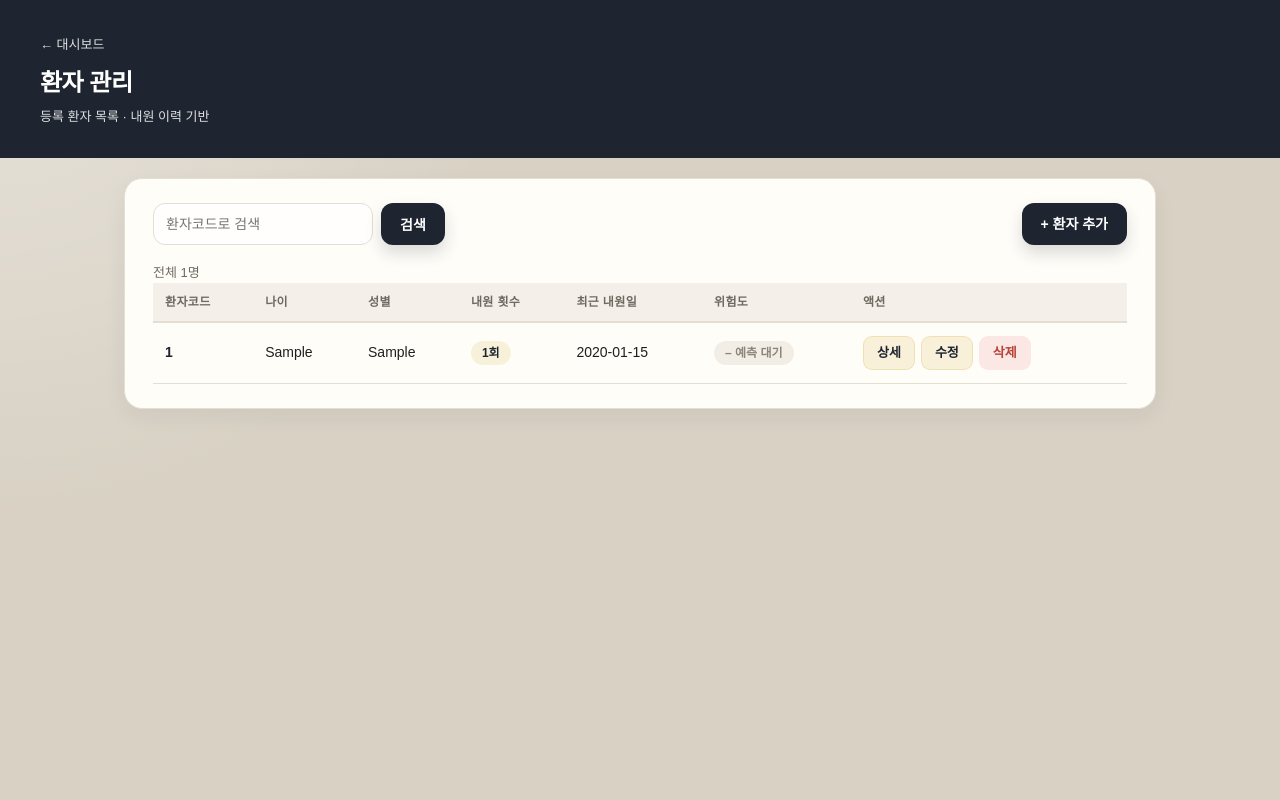
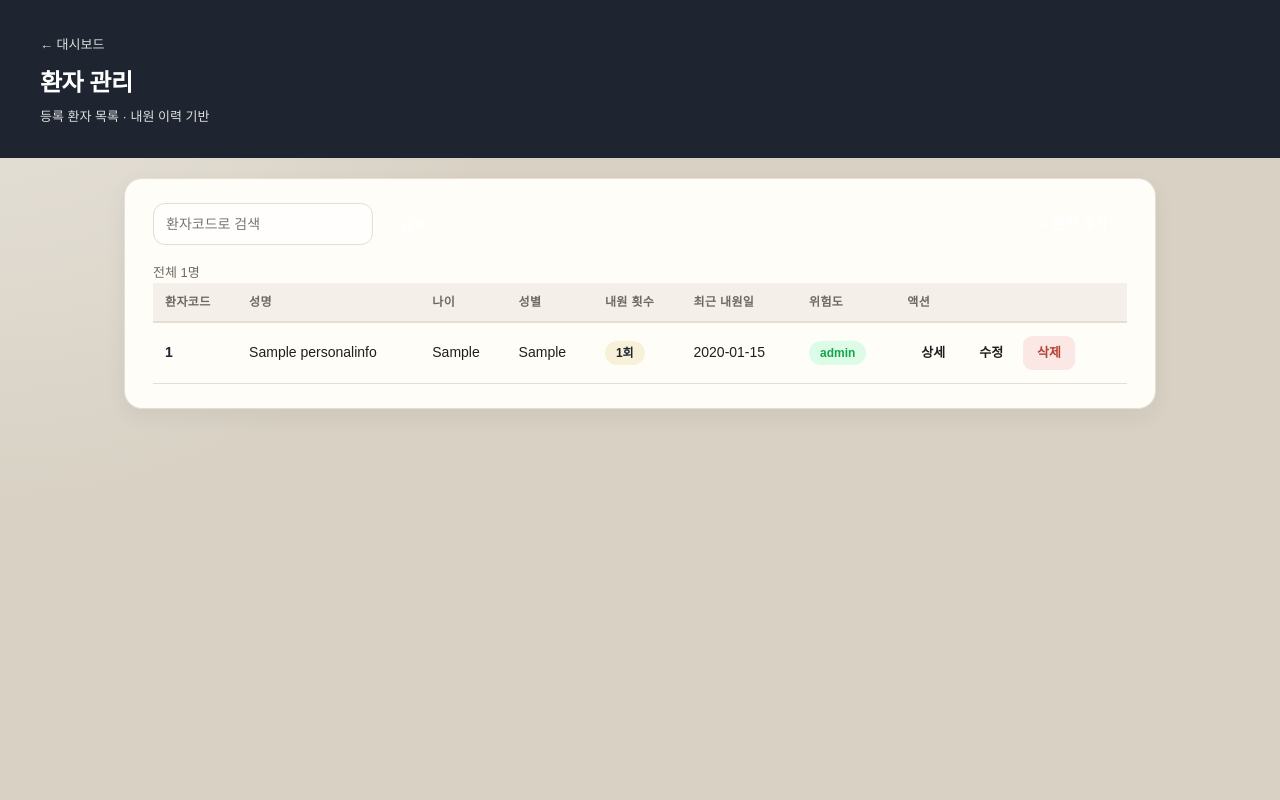
Before and after one commit to Yun-sooyong/recare-dm, a Django app: page /patients/ in a window 1280 px wide. Run offline with Django 5.2, Linux system fonts and the light colour scheme; tables that the repository leaves empty hold one stand-in row (values such as "Sample post").

Commit message:
환자관리 수정
환자 관리 리스트에서 이름 나오게 수정
환자 관리 리스트에서 위험도 예측 나오게 수정

```diff
--- a/recareDMD/patients/models.py
+++ b/recareDMD/patients/models.py
@@ -34,7 +34,7 @@ MEDICATION_CHOICES = [
 
 class PersonalInfo(models.Model):
     patient_nbr = models.BigIntegerField(unique=True)
-
+    patient_name = models.CharField(max_length=100, blank=True)
     created_at = models.DateTimeField(auto_now_add=True)
     updated_at = models.DateTimeField(auto_now=True)
 
--- a/recareDMD/patients/templates/patients/patient_list.html
+++ b/recareDMD/patients/templates/patients/patient_list.html
@@ -29,7 +29,7 @@ TODO: base.html 완성 시 extends + block content 로 전환.
           <button class="btn btn-purple" type="submit">검색</button>
           {% if q %}<a class="btn btn-ghost" href="{% url 'patients:patient_list' %}">초기화</a>{% endif %}
         </form>
-        <a class="btn btn-purple" href="{% url 'patients:patient_create' %}">+ 환자 추가</a>
+        <a class="btn btn-purple" href="{% url 'prediction:prediction_page' %}">+ 환자 추가</a>
       </div>
 
       <div class="total-count">전체 {{ total }}명{% if q %} · "{{ q }}" 검색 결과{% endif %}</div>
@@ -38,6 +38,7 @@ TODO: base.html 완성 시 extends + block content 로 전환.
         <thead>
           <tr>
             <th>환자코드</th>
+            <th>성명</th>
             <th>나이</th>
             <th>성별</th>
             <th>내원 횟수</th>
@@ -52,11 +53,12 @@ TODO: base.html 완성 시 extends + block content 로 전환.
             <td>
               <a class="patient-code" href="{% url 'patients:patient_detail' p.pk %}">{{ p.patient_nbr }}</a>
             </td>
+            <td>{{ p.patient_name|default:"-" }}</td>
             <td>{{ p.latest_age|default:"–" }}</td>
             <td>{{ p.latest_gender|default:"–" }}</td>
             <td><span class="visit-badge">{{ p.n_visits }}회</span></td>
             <td>{{ p.last_visit|date:"Y-m-d"|default:"–" }}</td>
-            <td><span class="risk-pending">– 예측 대기</span></td>
+            <td><span class="risk-{% if p.risk_level == '고위험' %}high{% elif p.risk_level == '중위험' %}medium{% else %}low{% endif %}">{{ p.risk_level }}</span></td>
             <td>
               <div class="row-actions">
                 <a class="btn btn-ghost btn-sm" href="{% url 'patients:patient_detail' p.pk %}">상세</a>
--- a/recareDMD/patients/views.py
+++ b/recareDMD/patients/views.py
@@ -1,10 +1,11 @@
+from analysis.models import ShapResult
 from django.core.paginator import Paginator
 from django.db.models import Count, Max, OuterRef, Subquery
 from django.shortcuts import get_object_or_404, redirect, render
 
-from analysis.models import ShapResult
+from patients.models import MEDICATION_FIELDS, PersonalInfo, PredictionData
+
 from .forms import PatientForm
-from .models import MEDICATION_FIELDS, PersonalInfo, PredictionData
 from .preprocessing import group_by_icd9
 
 PAGE_SIZE = 20
@@ -21,6 +22,8 @@ def patient_list(request):
         last_visit=Max("predictions__visit_date"),
         latest_age=Subquery(latest.values("age")[:1]),
         latest_gender=Subquery(latest.values("gender")[:1]),
+        risk_level=Subquery(latest.values('risk_level')[:1]),
+        # latest_name=Subquery(latest.values('patient_name')[:1]),
     ).order_by("patient_nbr")
 
     if q:
--- a/recareDMD/static/css/patients.css
+++ b/recareDMD/static/css/patients.css
@@ -1,25 +1,25 @@
 :root {
-  --bg-main: #D8D1C4;
-  --bg-app: #F6F3EC;
-  --bg-card: #FFFDF8;
-  --bg-soft: #F2EEE6;
+  --bg-main: #d8d1c4;
+  --bg-app: #f6f3ec;
+  --bg-card: #fffdf8;
+  --bg-soft: #f2eee6;
 
-  --main-color: #1E2530;
+  --main-color: #1e2530;
   --main-color-2: #273241;
-  --point-color: #D9B84F;
+  --point-color: #d9b84f;
 
-  --safe-color: #8FA99B;
-  --warning-color: #D9B84F;
-  --danger-color: #D96B5F;
+  --safe-color: #8fa99b;
+  --warning-color: #d9b84f;
+  --danger-color: #d96b5f;
 
-  --text-main: #1F1F1F;
-  --text-sub: #6F6A61;
-  --text-muted: #8B857B;
+  --text-main: #1f1f1f;
+  --text-sub: #6f6a61;
+  --text-muted: #8b857b;
 
-  --border-color: #E4DED3;
-  --border-strong: #D6CCBF;
+  --border-color: #e4ded3;
+  --border-strong: #d6ccbf;
 
-  --white: #FFFFFF;
+  --white: #ffffff;
   --shadow-soft: 0 10px 30px rgba(30, 37, 48, 0.08);
   --shadow-card: 0 8px 22px rgba(30, 37, 48, 0.06);
 
@@ -28,21 +28,27 @@
   --radius-sm: 12px;
   --radius-pill: 999px;
 
-  --danger-bg: #FBE7E3;
-  --danger-text: #B64238;
-  --middle-bg: #F8EBC2;
-  --middle-text: #9A6E00;
-  --normal-bg: #E4ECE7;
-  --normal-text: #4F7766;
+  --danger-bg: #fbe7e3;
+  --danger-text: #b64238;
+  --middle-bg: #f8ebc2;
+  --middle-text: #9a6e00;
+  --normal-bg: #e4ece7;
+  --normal-text: #4f7766;
 }
 
-* { box-sizing: border-box; }
+* {
+  box-sizing: border-box;
+}
 
 body {
   margin: 0;
   min-height: 100vh;
   background:
-    radial-gradient(circle at top left, rgba(255,255,255,0.38), transparent 34%),
+    radial-gradient(
+      circle at top left,
+      rgba(255, 255, 255, 0.38),
+      transparent 34%
+    ),
     var(--bg-main);
   color: var(--text-main);
   font-family: "Pretendard", "Noto Sans KR", "Malgun Gothic", Arial, sans-serif;
@@ -158,24 +175,43 @@ body {
 }
 
 .btn-purple {
-  background: var(--main-color);
-  color: var(--white);
-  box-shadow: 0 8px 16px rgba(30, 37, 48, 0.16);
+  background: var(--purple-700);
+  color: #fff;
 }
-.btn-purple:hover { background: #141A22; transform: translateY(-1px); }
+.btn-purple:hover {
+  background: var(--purple-900);
+}
+.btn-ghost {
+  background: var(--purple-100);
+  color: var(--purple-700);
+}
+.btn-ghost:hover {
+  background: #ddd6fe;
+}
+.btn-danger {
+  background: #fee2e2;
+  color: #b91c1c;
+}
+.btn-danger:hover {
+  background: #fecaca;
+}
+.btn-sm {
+  padding: 6px 11px;
+  font-size: 13px;
+}
 
-.btn-ghost {
-  background: rgba(217, 184, 79, 0.18);
-  color: var(--main-color);
-  border-color: rgba(217, 184, 79, 0.28);
+.total-count {
+  color: var(--muted);
+  font-size: 13px;
 }
-.btn-ghost:hover { background: rgba(217, 184, 79, 0.28); }
 
 .btn-danger {
   background: var(--danger-bg);
   color: var(--danger-text);
 }
-.btn-danger:hover { background: #f5cdc8; }
+.btn-danger:hover {
+  background: #f5cdc8;
+}
 
 .btn-disabled {
   background: var(--bg-soft);
@@ -241,20 +289,45 @@ body {
   font-weight: 600;
 }
 
-.demo-tag {
+.risk-high {
   display: inline-block;
-  background: var(--bg-soft);
-  color: var(--text-muted);
-  border: 1px dashed var(--border-strong);
-  border-radius: var(--radius-pill);
-  padding: 4px 12px;
+  background: #fee2e2;
+  color: #dc2626;
+  border-radius: 999px;
+  padding: 3px 11px;
   font-size: 12px;
   font-weight: 600;
 }
 
-/* ---------- 기타 ---------- */
-.row-actions { display: flex; gap: 6px; white-space: nowrap; }
-.muted { color: var(--text-sub); }
+.risk-medium {
+  display: inline-block;
+  background: #fef9c3;
+  color: #ca8a04;
+  border-radius: 999px;
+  padding: 3px 11px;
+  font-size: 12px;
+  font-weight: 600;
+}
+
+.risk-low {
+  display: inline-block;
+  background: #dcfce7;
+  color: #16a34a;
+  border-radius: 999px;
+  padding: 3px 11px;
+  font-size: 12px;
+  font-weight: 600;
+}
+
+.row-actions {
+  display: flex;
+  gap: 6px;
+  white-space: nowrap;
+}
+
+.muted {
+  color: var(--muted);
+}
 
 .empty-state {
   text-align: center;
```
Also changed, not shown: other parts of recareDMD/static/css/patients.css (+220 -50 lines), recareDMD/analysis/preprocessing.py (+17 -11 lines), recareDMD/patients/migrations/0006_personalinfo_patient_name.py (added).
